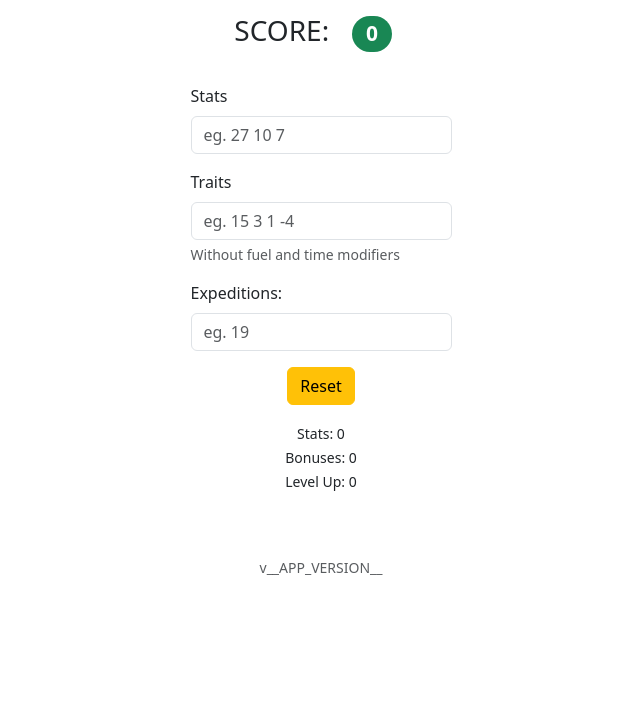
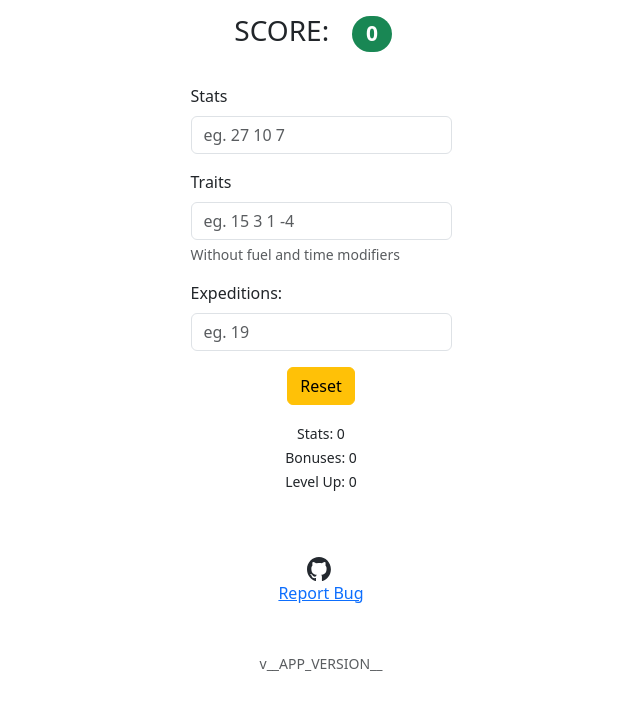
Before and after one commit to gander/nms-frigate-calc, a Vue app: page / in a window 1280 px wide. Shown: the top 710 px of the page, without its empty margins (319-959 px from the left). Built offline with nearby package versions, Linux system fonts and the light colour scheme.

Commit message:
add report bug link

```diff
--- a/src/App.vue
+++ b/src/App.vue
@@ -110,6 +110,14 @@ watch([traitsInput, statsInput, expeditions], () => {
       </div>
     </div>
     <div class="row">
+      <div class="col text-center mt-5">
+        <a href="https://github.com/gander/nms-frigate-calc/issues" target="_blank" class=" d-flex flex-column align-items-center">
+          <img src="./github.svg" alt="GitHub" width="24" height="24" class="d-inline-block align-text-top me-1"/>
+          Report Bug
+        </a>
+      </div>
+    </div>
+    <div class="row">
       <div class="col small text-muted text-center mt-5">
         v<span>__APP_VERSION__</span>
       </div>
```
